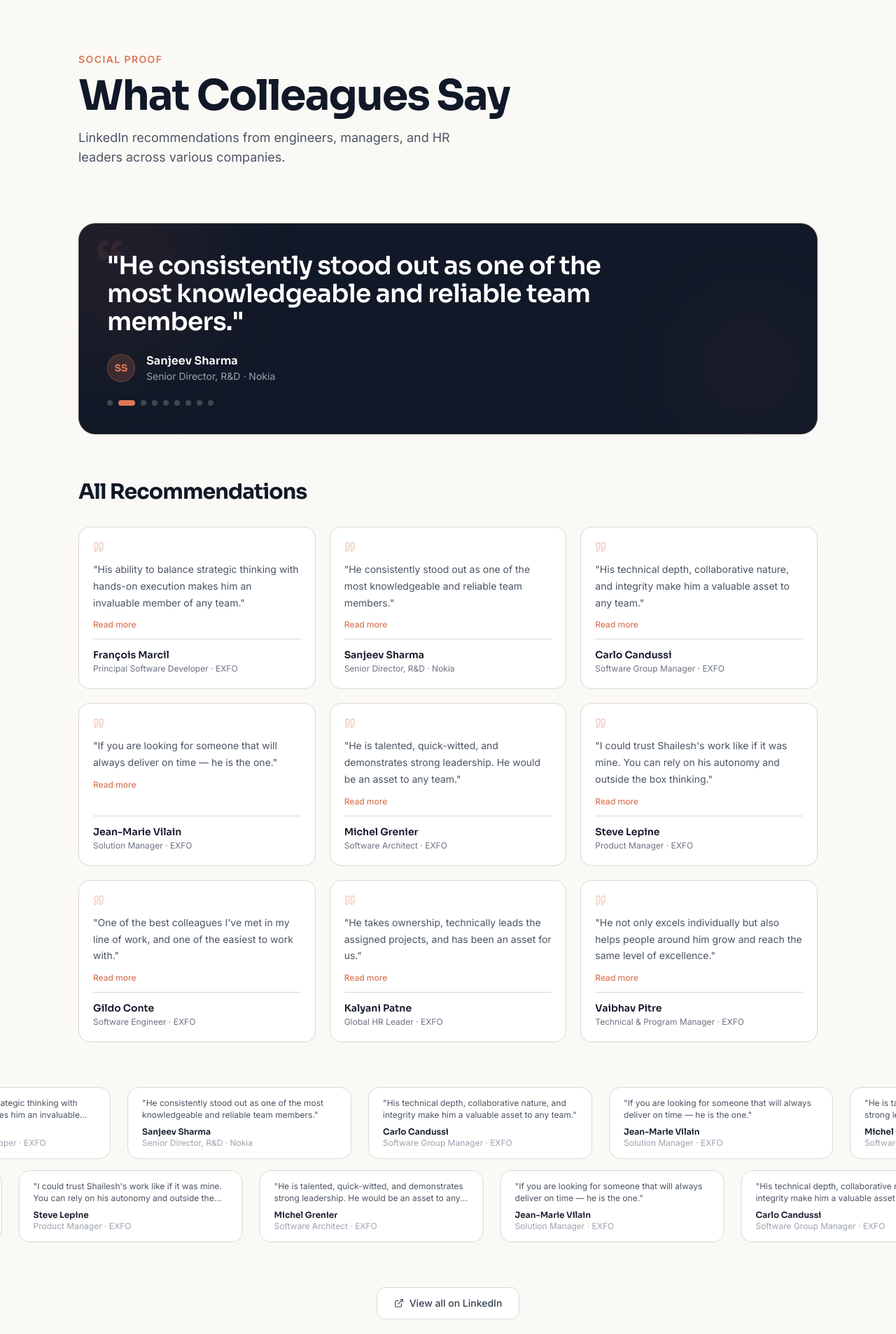
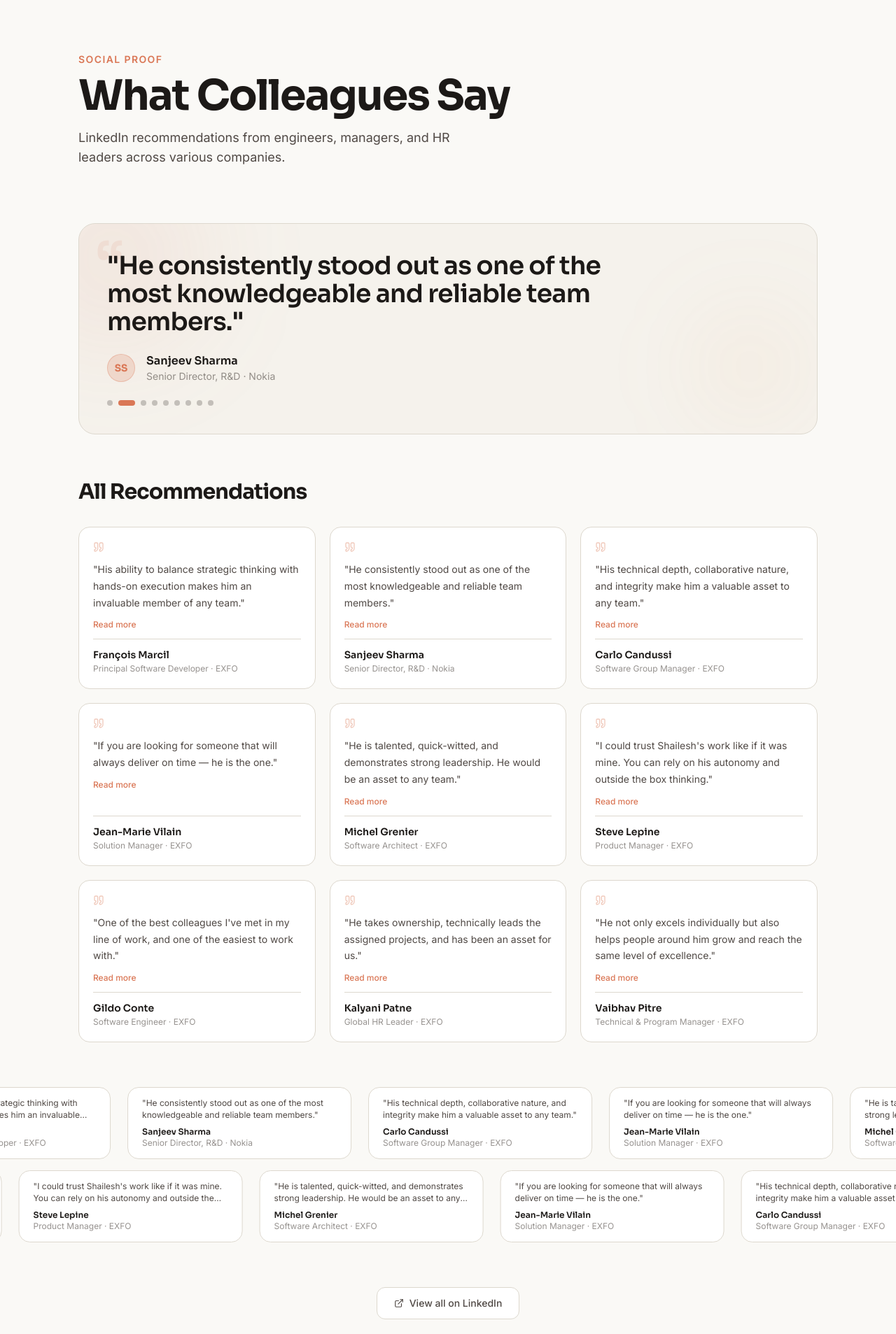
Before and after one commit to shaped0109/shailesh-portfolio, a React (Vite) app: page /shailesh-portfolio/testimonials in a window 1280 px wide. Shown: the part 53-1960 px from the top of the page at 70% size. Built offline with nearby package versions, Linux system fonts and the light colour scheme.

Commit message:
Refactor TestimonialsSection and Testimonials page styles for improved dark mode support and consistency. Update text colors and background styles to enhance readability and visual appeal.

```diff
--- a/src/components/TestimonialsSection.jsx
+++ b/src/components/TestimonialsSection.jsx
@@ -19,11 +19,11 @@
     'border border-light-border dark:border-dark-border',
     'max-w-xs cursor-default select-none'
   )}>
-    <p className="font-body text-xs text-gray-600 dark:text-ink-secondary leading-snug mb-2 line-clamp-2">
+    <p className="font-body text-xs text-dark-muted dark:text-ink-secondary leading-snug mb-2 line-clamp-2">
       "{quote}"
     </p>
-    <p className="font-display font-semibold text-xs text-gray-900 dark:text-ink-primary">{name}</p>
-    <p className="font-body text-xs text-gray-400 dark:text-ink-muted">{title} · {company}</p>
+    <p className="font-display font-semibold text-xs text-dark-base dark:text-ink-primary">{name}</p>
+    <p className="font-body text-xs text-dark-muted/60 dark:text-ink-muted">{title} · {company}</p>
   </div>
 )
 
@@ -53,8 +53,8 @@
       ref={ref}
       className={cn(
         'relative rounded-3xl overflow-hidden px-8 py-12 md:px-16 md:py-16',
-        'bg-dark-surface dark:bg-dark-surface light:bg-gray-900',
-        'border border-dark-muted',
+        'bg-light-surface dark:bg-dark-surface',
+        'border border-light-border dark:border-dark-muted',
         'transition-[opacity,transform] duration-700',
         inView ? 'opacity-100 translate-y-0' : 'opacity-0 translate-y-8'
       )}
@@ -78,7 +78,7 @@
           visible ? 'opacity-100' : 'opacity-0'
         )}
       >
-        <blockquote className="font-display font-semibold text-xl md:text-2xl lg:text-3xl text-white leading-snug mb-8 max-w-3xl"
+        <blockquote className="font-display font-semibold text-xl md:text-2xl lg:text-3xl text-dark-base dark:text-ink-primary leading-snug mb-8 max-w-3xl"
           style={{ letterSpacing: '-0.02em' }}
         >
           "{active.quote}"
@@ -92,8 +92,8 @@
             </span>
           </div>
           <div>
-            <p className="font-display font-semibold text-sm text-white">{active.name}</p>
-            <p className="font-body text-xs text-gray-400">{active.title} · {active.company}</p>
+            <p className="font-display font-semibold text-sm text-dark-base dark:text-ink-primary">{active.name}</p>
+            <p className="font-body text-xs text-dark-muted/60 dark:text-ink-muted">{active.title} · {active.company}</p>
           </div>
         </div>
       </div>
@@ -110,7 +110,7 @@
               'focus-visible:outline-none focus-visible:ring-2 focus-visible:ring-brand',
               i === activeIndex
                 ? 'w-6 h-2 bg-brand'
-                : 'w-2 h-2 bg-white/20 hover:bg-white/40'
+                : 'w-2 h-2 bg-dark-muted/30 dark:bg-white/20 hover:bg-dark-muted/50 dark:hover:bg-white/40'
             )}
           />
         ))}
@@ -141,7 +141,7 @@
             Social Proof
           </p>
           <div className="flex flex-wrap items-end gap-4">
-            <h2 className="font-display font-bold text-3xl md:text-4xl lg:text-5xl text-gray-900 dark:text-ink-primary tracking-tight">
+            <h2 className="font-display font-bold text-3xl md:text-4xl lg:text-5xl text-dark-base dark:text-ink-primary tracking-tight">
               What colleagues say
             </h2>
             <span className={cn(
--- a/src/pages/Testimonials.jsx
+++ b/src/pages/Testimonials.jsx
@@ -14,11 +14,11 @@
     'border border-light-border dark:border-dark-border',
     'max-w-xs cursor-default select-none'
   )}>
-    <p className="font-body text-xs text-gray-600 dark:text-ink-secondary leading-snug mb-2 line-clamp-2">
+    <p className="font-body text-xs text-dark-muted dark:text-ink-secondary leading-snug mb-2 line-clamp-2">
       "{quote}"
     </p>
-    <p className="font-display font-semibold text-xs text-gray-900 dark:text-ink-primary">{name}</p>
-    <p className="font-body text-xs text-gray-400 dark:text-ink-muted">{title} · {company}</p>
+    <p className="font-display font-semibold text-xs text-dark-base dark:text-ink-primary">{name}</p>
+    <p className="font-body text-xs text-dark-muted/60 dark:text-ink-muted">{title} · {company}</p>
   </div>
 )
 
@@ -45,8 +45,8 @@
       ref={ref}
       className={cn(
         'relative rounded-3xl overflow-hidden px-6 py-8 md:px-10 md:py-10',
-        'bg-dark-surface dark:bg-dark-surface light:bg-gray-900',
-        'border border-dark-muted',
+        'bg-light-surface dark:bg-dark-surface',
+        'border border-light-border dark:border-dark-muted',
         'transition-[opacity,transform] duration-700',
         inView ? 'opacity-100 translate-y-0' : 'opacity-0 translate-y-8'
       )}
@@ -62,7 +62,7 @@
         <div className="min-h-[5rem] md:min-h-[6rem] lg:min-h-[7rem] mb-6">
           <blockquote
             className={cn(
-              'font-display font-semibold text-2xl md:text-3xl lg:text-4xl text-white leading-snug max-w-3xl',
+              'font-display font-semibold text-2xl md:text-3xl lg:text-4xl text-dark-base dark:text-ink-primary leading-snug max-w-3xl',
               'transition-opacity duration-400',
               visible ? 'opacity-100' : 'opacity-0'
             )}
@@ -82,8 +82,8 @@
             </span>
           </div>
           <div>
-            <p className="font-display font-semibold text-base text-white">{active.name}</p>
-            <p className="font-body text-sm text-gray-400">{active.title} · {active.company}</p>
+            <p className="font-display font-semibold text-base text-dark-base dark:text-ink-primary">{active.name}</p>
+            <p className="font-body text-sm text-dark-muted/60 dark:text-ink-muted">{active.title} · {active.company}</p>
           </div>
         </div>
       </div>
@@ -96,7 +96,7 @@
             aria-label={`View testimonial from ${TESTIMONIALS[i].name}`}
             className={cn(
               'rounded-full transition-[width,opacity] duration-300 focus-visible:outline-none focus-visible:ring-2 focus-visible:ring-brand',
-              i === activeIndex ? 'w-6 h-2 bg-brand' : 'w-2 h-2 bg-white/20 hover:bg-white/40'
+              i === activeIndex ? 'w-6 h-2 bg-brand' : 'w-2 h-2 bg-dark-muted/30 dark:bg-white/20 hover:bg-dark-muted/50 dark:hover:bg-white/40'
             )}
           />
         ))}
@@ -122,7 +122,7 @@
       style={{ transitionDelay: `${index * 80}ms` }}
     >
       <Quote size={16} className="text-brand/40 shrink-0" />
-      <p className="font-body text-sm text-gray-600 dark:text-ink-secondary leading-relaxed">
+      <p className="font-body text-sm text-dark-muted dark:text-ink-secondary leading-relaxed">
         {expanded ? full : `"${quote}"`}
       </p>
       <button
@@ -132,8 +132,8 @@
         {expanded ? 'Show less' : 'Read more'}
       </button>
       <div className="mt-auto pt-3 border-t border-light-border dark:border-dark-border">
-        <p className="font-display font-semibold text-sm text-gray-900 dark:text-ink-primary">{name}</p>
-        <p className="font-body text-xs text-gray-500 dark:text-ink-muted mt-0.5">{title} · {company}</p>
+        <p className="font-display font-semibold text-sm text-dark-base dark:text-ink-primary">{name}</p>
+        <p className="font-body text-xs text-dark-muted/60 dark:text-ink-muted mt-0.5">{title} · {company}</p>
       </div>
     </div>
   )
@@ -154,10 +154,10 @@
         </div>
         <div className="relative max-w-6xl mx-auto px-4 md:px-8 lg:px-12">
           <p className="text-brand text-sm font-body font-semibold uppercase tracking-widest mb-3">Social Proof</p>
-          <h1 className="font-display font-bold text-4xl md:text-5xl lg:text-6xl text-gray-900 dark:text-ink-primary tracking-tight">
+          <h1 className="font-display font-bold text-4xl md:text-5xl lg:text-6xl text-dark-base dark:text-ink-primary tracking-tight">
             What Colleagues Say
           </h1>
-          <p className="font-body text-base md:text-lg text-gray-600 dark:text-ink-secondary mt-4 max-w-xl">
+          <p className="font-body text-base md:text-lg text-dark-muted dark:text-ink-secondary mt-4 max-w-xl">
             LinkedIn recommendations from engineers, managers, and HR leaders across various companies.
           </p>
         </div>
@@ -177,7 +177,7 @@
             inView ? 'opacity-100 translate-y-0' : 'opacity-0 translate-y-6'
           )}
         >
-          <h2 className="font-display font-bold text-2xl md:text-3xl text-gray-900 dark:text-ink-primary tracking-tight">
+          <h2 className="font-display font-bold text-2xl md:text-3xl text-dark-base dark:text-ink-primary tracking-tight">
             All Recommendations
           </h2>
         </div>
@@ -212,7 +212,7 @@
             'inline-flex items-center gap-2 px-6 py-3 rounded-xl',
             'border border-light-border dark:border-dark-border',
             'bg-white dark:bg-dark-card',
-            'font-body text-sm font-medium text-gray-700 dark:text-ink-secondary',
+            'font-body text-sm font-medium text-dark-muted dark:text-ink-secondary',
             'hover:border-brand/40 hover:text-brand transition-colors duration-200',
             'focus-visible:outline-none focus-visible:ring-2 focus-visible:ring-brand'
           )}
```
